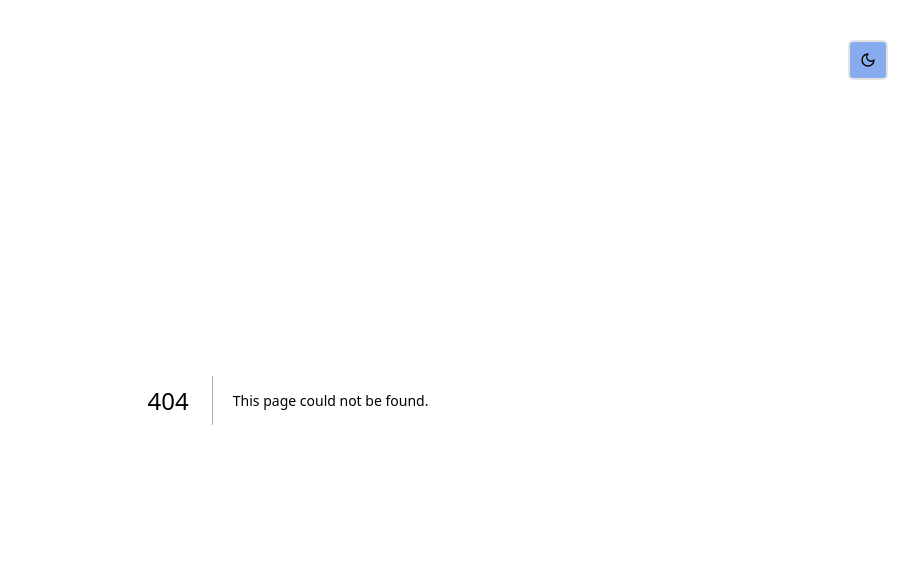
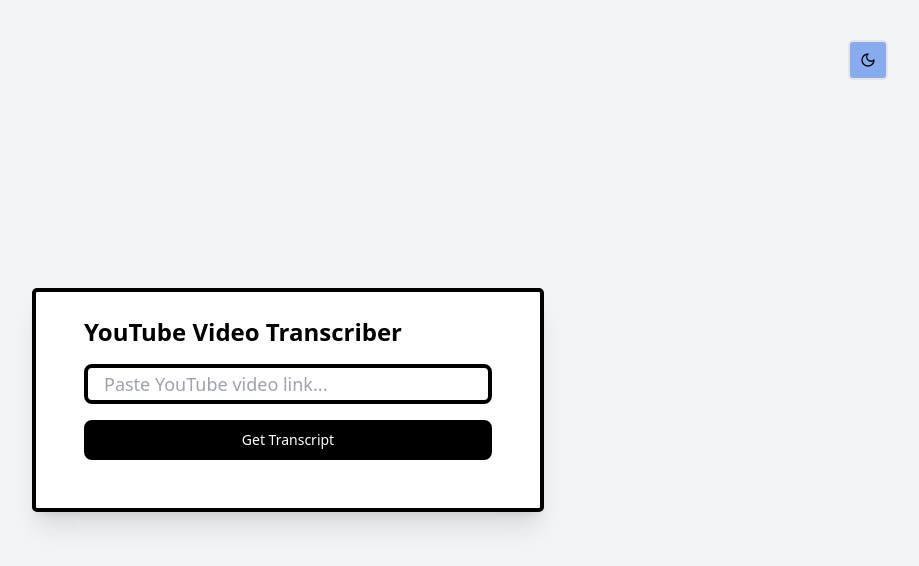
Before and after one commit to afnanhussain2002/read-podcast, a Next.js app: page /transcriber in a window 1280 px wide. Before the commit this address had no page. Shown: the top 566 px of the page, without its empty margins (352-1271 px from the left). Built offline with nearby package versions, Linux system fonts and the light colour scheme.

Commit message:
get the data on front end successfully

```diff
--- a/app/convert/page.tsx
+++ /dev/null
@@ -1,27 +0,0 @@
-import { Button } from '@/components/ui/button'
-import React from 'react'
-
-const Convert = () => {
-  return (
-    <header className="dark:bg-secondaryBlack inset-0 flex min-h-[80dvh] w-full flex-col items-center justify-center bg-white bg-[linear-gradient(to_right,#80808033_1px,transparent_1px),linear-gradient(to_bottom,#80808033_1px,transparent_1px)] bg-[size:70px_70px]">
-    <div className="mx-auto w-container max-w-full px-5 py-[110px] text-center lg:py-[150px]">
-      <h1 className="text-3xl font-heading md:text-4xl lg:text-5xl">
-        Convert your video into book
-      </h1>
-      <Button
-        size="lg"
-        className="h-12 text-base font-heading md:text-lg lg:h-14 lg:text-xl mt-12"
-      >
-        PodBook AI
-      </Button>
-      <p className="my-12 mt-8 text-lg font-normal leading-relaxed md:text-xl lg:text-2xl lg:leading-relaxed">
-
-      its going to blow your mind!
-
-      </p>
-    </div>
-  </header>
-  )
-}
-
-export default Convert
--- /dev/null
+++ b/app/transcriber/page.tsx
@@ -0,0 +1,12 @@
+import Transcriber from '@/components/Transcriber'
+import React from 'react'
+
+const Convert = () => {
+  return (
+ <>
+   <Transcriber/>
+ </>
+  )
+}
+
+export default Convert
--- a/components/ConvertVideo.tsx
+++ /dev/null
@@ -1,9 +0,0 @@
-import React from 'react'
-
-const ConvertVideo = () => {
-  return (
-    <div>ConvertVideo</div>
-  )
-}
-
-export default ConvertVideo
--- /dev/null
+++ b/components/Transcriber.tsx
@@ -0,0 +1,64 @@
+"use client";
+import { useState } from "react";
+import { Card, CardContent } from "@/components/ui/card";
+import { Button } from "@/components/ui/button";
+import { Input } from "@/components/ui/input";
+import { Loader2 } from "lucide-react";
+import { useTheme } from "next-themes";
+
+export default function Transcriber() {
+  const { theme } = useTheme();
+  const [videoUrl, setVideoUrl] = useState("");
+  const [transcript, setTranscript] = useState("");
+  const [loading, setLoading] = useState(false);
+
+  const fetchTranscript = async () => {
+    if (!videoUrl.trim()) return;
+    setLoading(true);
+    setTranscript("");
+    try {
+      const response = await fetch("/api/transcriber", {
+        method: "POST",
+        headers: { "Content-Type": "application/json" },
+        body: JSON.stringify({ videoUrl }),
+      });
+      const data = await response.json();
+      console.log(data);
+      setTranscript(data.transcript || "No transcript available.");
+    } catch (error) {
+      setTranscript("Failed to fetch transcript.");
+    }
+    setLoading(false);
+  };
+
+  return (
+    <div
+      className={`flex flex-col items-center justify-center min-h-screen p-6 transition-colors duration-300 ${theme === "dark" ? "bg-gray-900 text-white" : "bg-gray-100 text-black"}`}
+    >
+      <Card className={`w-full max-w-lg p-6 border-4 shadow-xl transition-all duration-300 ${theme === "dark" ? "border-white bg-gray-800" : "border-black bg-white"}`}>
+        <CardContent className="space-y-4">
+          <h2 className="text-2xl font-bold">YouTube Video Transcriber</h2>
+          <Input
+            type="text"
+            placeholder="Paste YouTube video link..."
+            value={videoUrl}
+            onChange={(e) => setVideoUrl(e.target.value)}
+            className={`border-4 rounded-lg px-4 py-2 text-lg focus:outline-none transition-all duration-300 ${theme === "dark" ? "border-white bg-gray-700 text-white" : "border-black bg-white text-black"}`}
+          />
+          <Button
+            onClick={fetchTranscript}
+            disabled={loading}
+            className={`w-full px-4 py-2 rounded-lg border-4 transition-all duration-300 ${theme === "dark" ? "bg-white text-black border-white hover:bg-gray-300" : "bg-black text-white border-black hover:bg-gray-800"}`}
+          >
+            {loading ? <Loader2 className="animate-spin" /> : "Get Transcript"}
+          </Button>
+          {transcript && (
+            <div className={`p-4 border-4 rounded-lg h-60 overflow-y-auto transition-all duration-300 ${theme === "dark" ? "border-white bg-gray-700 text-white" : "border-black bg-gray-200 text-black"}`}>
+              <p className="text-sm">{transcript}</p>
+            </div>
+          )}
+        </CardContent>
+      </Card>
+    </div>
+  );
+}
--- /dev/null
+++ b/components/ui/card.tsx
@@ -0,0 +1,79 @@
+import * as React from "react"
+
+import { cn } from "@/lib/utils"
+
+const Card = React.forwardRef<
+  HTMLDivElement,
+  React.HTMLAttributes<HTMLDivElement>
+>(({ className, ...props }, ref) => (
+  <div
+    ref={ref}
+    className={cn(
+      "rounded-base shadow-shadow border-2 border-border bg-main text-mtext",
+      className,
+    )}
+    {...props}
+  />
+))
+Card.displayName = "Card"
+
+const CardHeader = React.forwardRef<
+  HTMLDivElement,
+  React.HTMLAttributes<HTMLDivElement>
+>(({ className, ...props }, ref) => (
+  <div
+    ref={ref}
+    className={cn("flex flex-col space-y-1.5 p-6", className)}
+    {...props}
+  />
+))
+CardHeader.displayName = "CardHeader"
+
+const CardTitle = React.forwardRef<
+  HTMLParagraphElement,
+  React.HTMLAttributes<HTMLHeadingElement>
+>(({ className, ...props }, ref) => (
+  <div
+    ref={ref}
+    className={cn(
+      "text-xl leading-none font-heading tracking-tight",
+      className,
+    )}
+    {...props}
+  />
+))
+CardTitle.displayName = "CardTitle"
+
+const CardDescription = React.forwardRef<
+  HTMLParagraphElement,
+  React.HTMLAttributes<HTMLParagraphElement>
+>(({ className, ...props }, ref) => (
+  <div
+    ref={ref}
+    className={cn("text-sm text-mtext font-base !mt-3", className)}
+    {...props}
+  />
+))
+CardDescription.displayName = "CardDescription"
+
+const CardContent = React.forwardRef<
+  HTMLDivElement,
+  React.HTMLAttributes<HTMLDivElement>
+>(({ className, ...props }, ref) => (
+  <div ref={ref} className={cn("p-6 pt-0", className)} {...props} />
+))
+CardContent.displayName = "CardContent"
+
+const CardFooter = React.forwardRef<
+  HTMLDivElement,
+  React.HTMLAttributes<HTMLDivElement>
+>(({ className, ...props }, ref) => (
+  <div
+    ref={ref}
+    className={cn("flex items-center p-6 pt-0", className)}
+    {...props}
+  />
+))
+CardFooter.displayName = "CardFooter"
+
+export { Card, CardHeader, CardFooter, CardTitle, CardDescription, CardContent }
--- /dev/null
+++ b/components/ui/input.tsx
@@ -0,0 +1,25 @@
+import * as React from "react"
+
+import { cn } from "@/lib/utils"
+
+export interface InputProps
+  extends React.InputHTMLAttributes<HTMLInputElement> {}
+
+const Input = React.forwardRef<HTMLInputElement, InputProps>(
+  ({ className, type, ...props }, ref) => {
+    return (
+      <input
+        type={type}
+        className={cn(
+          "flex h-10 w-full rounded-base border-2 text-text font-base selection:bg-main selection:text-mtext border-border bg-bw px-3 py-2 text-sm ring-offset-white file:border-0 file:bg-transparent file:text-sm file:font-base focus-visible:outline-none focus-visible:ring-2 focus-visible:ring-black focus-visible:ring-offset-2 disabled:cursor-not-allowed disabled:opacity-50",
+          className,
+        )}
+        ref={ref}
+        {...props}
+      />
+    )
+  },
+)
+Input.displayName = "Input"
+
+export { Input }
```
